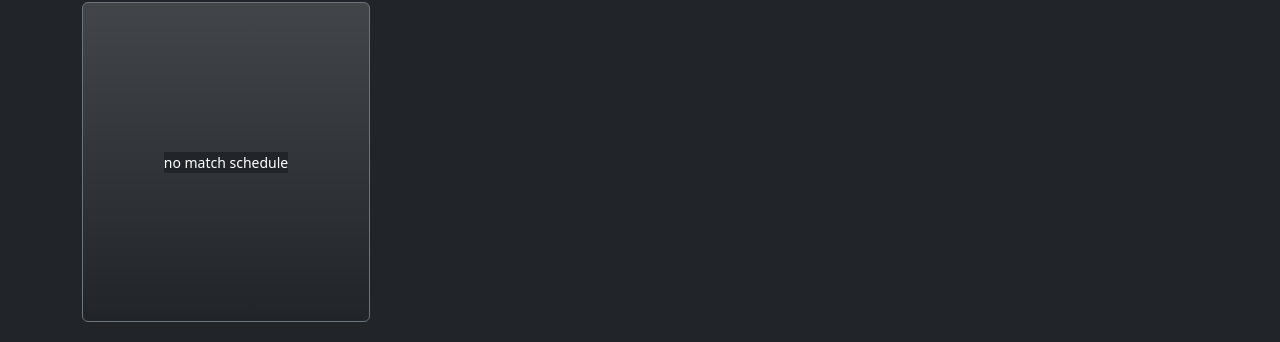
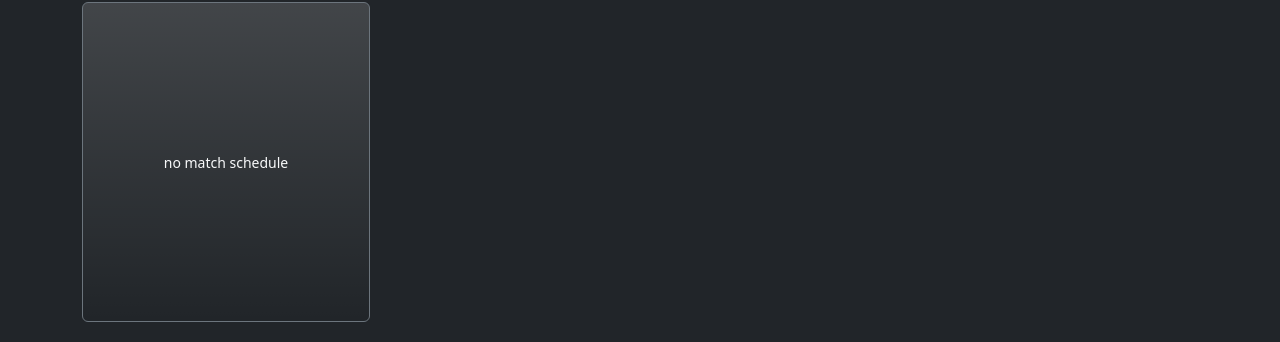
Before and after one commit to tesafc/tesafc.github.io, a Jekyll site: the page built from index.html, in a window 1280 px wide. Shown: the part 829-1171 px from the top of the page. Built offline with Jekyll 4.4.1, drawn with Linux system fonts in a browser that asks for light colours; nearby versions of some CDN libraries.

Commit message:
Update index.html

```diff
--- a/index.html
+++ b/index.html
@@ -72,7 +72,7 @@ description: tesa fc official website
       {% if match-count == 0 %}
       <div class="card h-100 text-bg-dark bg-gradient border-secondary" style="min-width: 18rem; min-height: 20rem;">
         <div class="card-body d-flex flex-column justify-content-center align-items-center">
-          <small class="text-bg-dark">no match schedule</small>
+          <small class="text-light">no match schedule</small>
         </div>
       </div>
       {% endif %}
```
